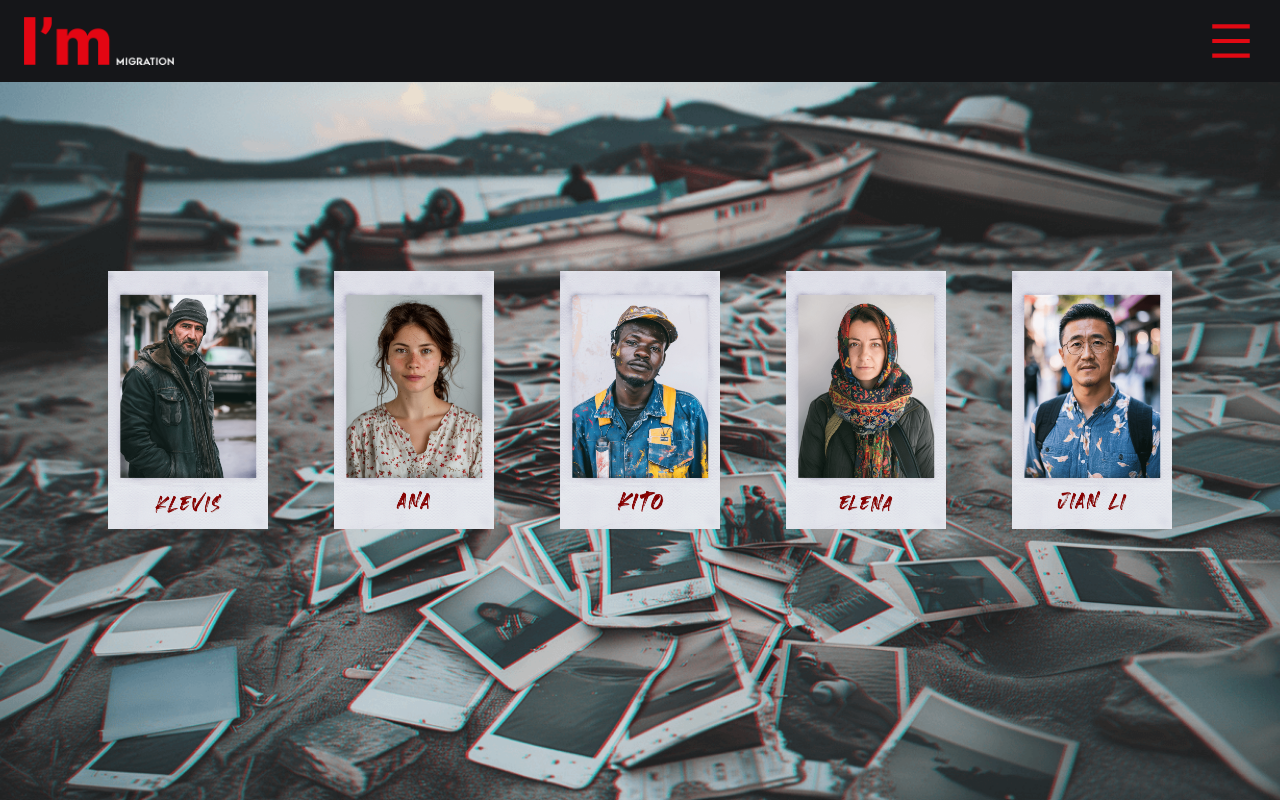
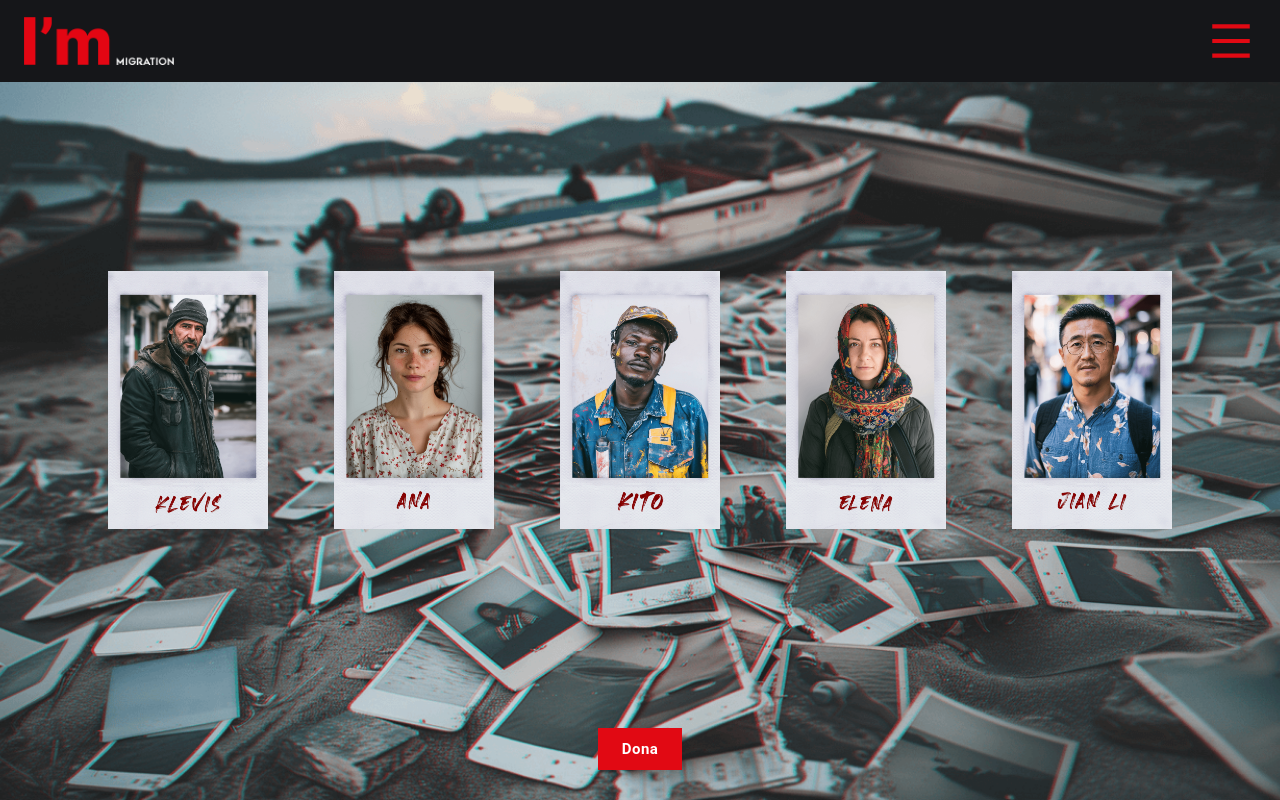
Before and after one commit to arun99-dev/im-migration, a React (Vite) app: page / in a window 1280 px wide. Built offline with nearby package versions, Linux system fonts and the light colour scheme.

Commit message:
ADD: Donate button

```diff
--- a/src/App.css
+++ b/src/App.css
@@ -11,9 +11,9 @@
   -moz-osx-font-smoothing: grayscale;
 }
 
-::-webkit-scrollbar {
+/* ::-webkit-scrollbar {
   display: none;
-}
+} */
 
 body {
   margin: 0;
--- a/src/App.jsx
+++ b/src/App.jsx
@@ -11,7 +11,7 @@ const App = () => {
   return (
     <>
       <Navbar selectedIndex={selectedIndex} setSelectedIndex={setSelectedIndex} />
-      <Home />
+      <Home selectedIndex={selectedIndex} />
       {/* <Kito selectedIndex={selectedIndex} /> */}
     </>
   )
--- a/src/components/Home.jsx
+++ b/src/components/Home.jsx
@@ -1,4 +1,4 @@
-import { motion} from 'framer-motion'
+import { motion } from 'framer-motion'
 import { Box, Button } from '@mui/material'
 
 import ana from '../images/polaroid/ana.png'
@@ -8,7 +8,7 @@ import background from '../images/background.png'
 import jianLi from '../images/polaroid/jianLi.png'
 import kelvis from '../images/polaroid/kelvis.png'
 
-const Home = () => {
+const Home = ({ selectedIndex }) => {
   return (
     <Box
       sx={{
@@ -37,6 +37,28 @@ const Home = () => {
           <img src={img} alt="polaroid" style={{ width: '20vh' }} />
         </Button>
       ))}
+      <Button
+        sx={{
+          paddingX: 3,
+          paddingY: 1,
+          position: 'absolute',
+          bottom: 30,
+          fontSize: 15,
+          fontWeight: 'bold',
+          color: 'white',
+          textTransform: 'inherit',
+          backgroundColor: 'var(--red)',
+          borderRadius: 0,
+          '&:hover': {
+            backgroundColor: 'var(--red)'
+          }
+        }}
+        component={motion.button}
+        whileHover={{ scale: 1.1, transition: { duration: .1 } }}
+        whileTap={{ scale: 0.9, transition: { duration: .1 }  }}
+      >
+        {selectedIndex ? 'Donate' : 'Dona'}
+      </Button>
     </Box>
   )
 }
```
